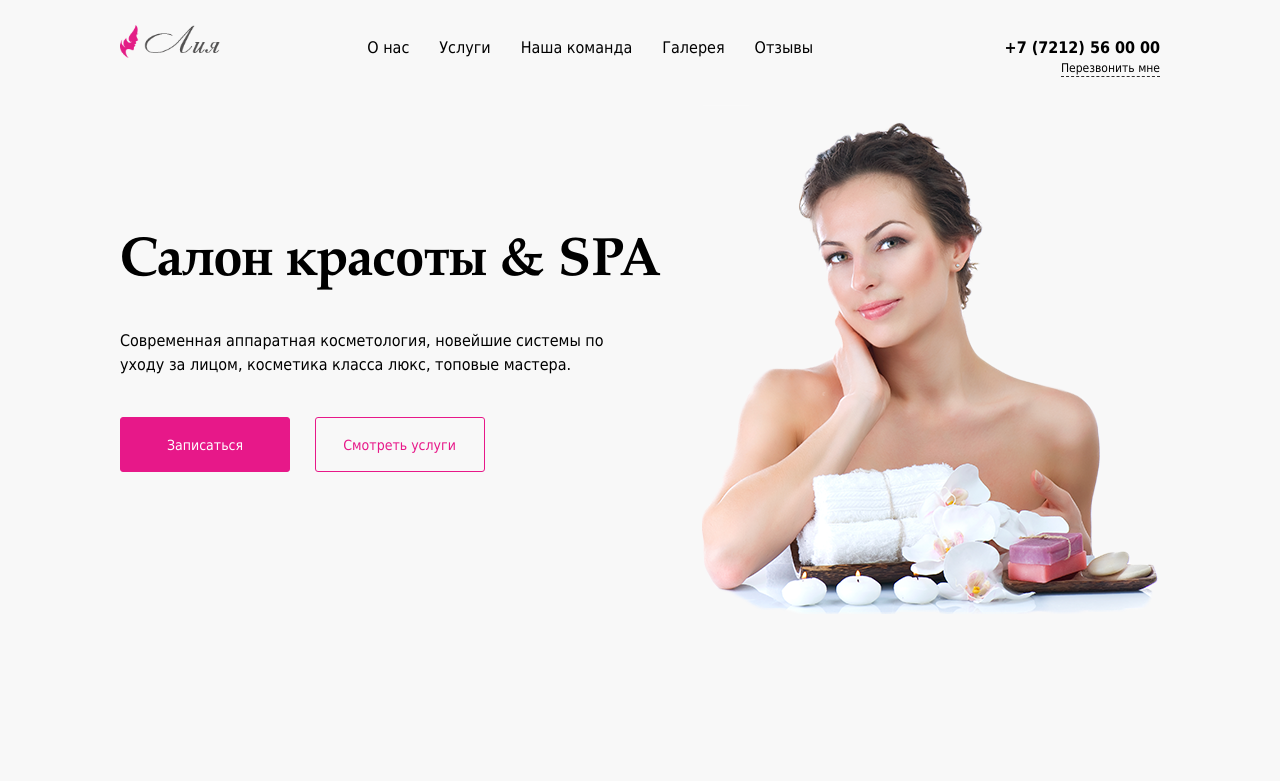
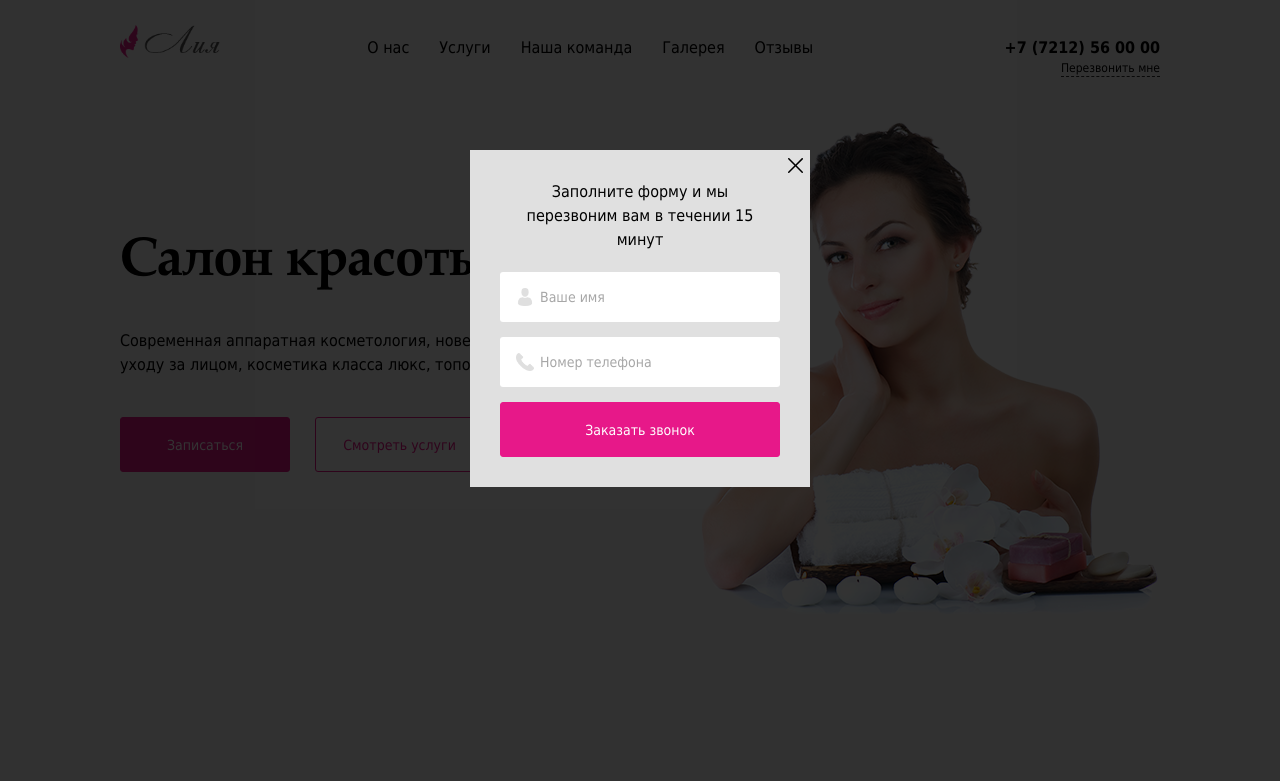
Before and after one commit to DrannikovVladimir/beautySalon, a website: page source/index.html in a window 1280 px wide. Both pictures are taken after a click on the link "Перезвонить мне". Shown: the top 781 px of the page. Drawn offline with Linux system fonts and the light colour scheme; files whose address does not match are found by name.

Commit message:
Сверстал модальное окно для обратного звонка. Написал скрипт открытия и закрытия

```diff
--- a/source/index.html
+++ b/source/index.html
@@ -573,7 +573,31 @@
     </div>
   </footer>
 
+  <section class="modal modal--callback hidden">
+    <div class="modal__wrapper">
+      <div class="modal__content">
+        <h2 class="visually-hidden">Обратный звонок</h2>
+        <p class="modal__description">Заполните форму и мы перезвоним вам в течении 15 минут</p>
+        <button class="modal__button-close" type="button">
+          <span class="visually-hidden">Закрыть</span>
+        </button>
+        <form action="" class="modal__form form-modal">
+          <div class="form-modal__item form-modal__item--user">
+            <input class="form-modal__input" id="userName" type="text" name="user-name" placeholder="Ваше имя">
+            <label for="userName" class="visually-hidden">Ваше имя</label>
+          </div>
+          <div class="form-modal__item form-modal__item--phone">
+            <input class="form-modal__input" id="userPhone" type="text" name="user-phone" placeholder="Номер телефона">
+            <label for="userPhone" class="visually-hidden">Номер телефона</label>
+          </div>
+          <button class="modal__button button button--checkin" type="submit">Заказать звонок</button>
+        </form>
+      </div>
+    </div>
+  </section>
+
   <script src="js/menu.js"></script>
+  <script src="js/modal.js"></script>
   <script src="js/swiper.js"></script>
   <script type="text/javascript">
     var swiperTeam = new Swiper('.team__wrapper', {
--- /dev/null
+++ b/source/js/modal.js
@@ -0,0 +1,29 @@
+'use strict';
+
+const modalCallback = document.querySelector('.modal--callback');
+const closeCallback = modalCallback.querySelector('.modal__button-close');
+const buttonCallback = document.querySelector('.page-header__callback');
+
+const onEscPress = (evt) => {
+  if (evt.keyCode === 27) {
+    modalClose();
+  }
+};
+
+const modalOpen = () => {
+  modalCallback.classList.remove('hidden');
+  document.addEventListener('keydown', onEscPress);
+};
+
+const modalClose = () => {
+  modalCallback.classList.add('hidden');
+  document.removeEventListener('keydown', onEscPress);
+};
+
+buttonCallback.addEventListener('click', () => {
+  modalOpen();
+});
+
+closeCallback.addEventListener('click', () => {
+  modalClose();
+});
--- /dev/null
+++ b/source/sass/blocks/form-modal.scss
@@ -0,0 +1,53 @@
+.form-modal__item {
+  position: relative;
+
+  margin-bottom: 15px;
+
+  &::before {
+    content: '';
+
+    position: absolute;
+    top: 15px;
+    left: 15px;
+
+    width: 20px;
+    height: 20px;
+
+    background-repeat: no-repeat;
+    background-position: center;
+    background-size: 18px auto;
+  }
+
+  &--phone {
+    &::before {
+      background-image: url('../img/phone.png');
+    }
+  }
+
+  &--user {
+    &::before {
+      background-image: url('../img/user.png');
+    }
+  }
+}
+
+.form-modal__input {
+  width: 100%;
+  min-height: 50px;
+  padding: 15px 20px 15px 40px;
+  border: none;
+  border-radius: 3px;
+
+  font-size: 14px;
+  line-height: 20px;
+}
+
+::-webkit-input-placeholder {color:#a7a7a7;}
+::-moz-placeholder          {color:#a7a7a7;}
+:-moz-placeholder           {color:#a7a7a7;}
+:-ms-input-placeholder      {color:#a7a7a7;}
+
+:focus::-webkit-input-placeholder {color: transparent}
+:focus::-moz-placeholder          {color: transparent}
+:focus:-moz-placeholder           {color: transparent}
+:focus:-ms-input-placeholder      {color: transparent}
--- /dev/null
+++ b/source/sass/blocks/modal.scss
@@ -0,0 +1,67 @@
+.modal__wrapper {
+  position: fixed;
+  top: 0;
+  left: 0;
+  right: 0;
+  bottom: 0;
+
+  width: 100%;
+  height: 100%;
+
+  background-color: rgba(0, 0, 0, 0.8);
+
+  z-index: 100;
+}
+
+.modal__content {
+  position: absolute;
+  top: 150px;
+  left: 50%;
+  margin-left: -170px;
+
+  width: 340px;
+  padding: 30px;
+
+  background-color: #e0e0e0;
+}
+
+.modal__description {
+  width: 230px;
+  margin: 0 auto;
+  margin-bottom: 20px;
+
+  text-align: center;
+}
+
+.modal__button-close {
+  position: absolute;
+  top: 0;
+  right: 0;
+
+  width: 30px;
+  height: 30px;
+  border: none;
+
+  background-color: transparent;
+  background-image: url('../img/icon-close.svg');
+  background-repeat: no-repeat;
+  background-position: center;
+  background-size: 15px auto;
+}
+
+.modal__button {
+  width: 100%;
+}
+
+.hidden {
+  display: none;
+}
+
+@media (max-width: 550px) {
+  .modal__content {
+    width: auto;
+    margin-left: 0;
+
+    transform: translateX(-50%);
+  }
+}
--- a/source/sass/style.scss
+++ b/source/sass/style.scss
@@ -28,3 +28,5 @@
 @import "blocks/contacts.scss";
 @import "blocks/contacts-list.scss";
 @import "blocks/footer-social.scss";
+@import "blocks/modal.scss";
+@import "blocks/form-modal.scss";
```
Also changed, not shown: source/css/style.css, source/img/icon-phone.svg (added), source/img/icon-user.svg (added), source/img/phone.png (added), source/img/user.png (added).
